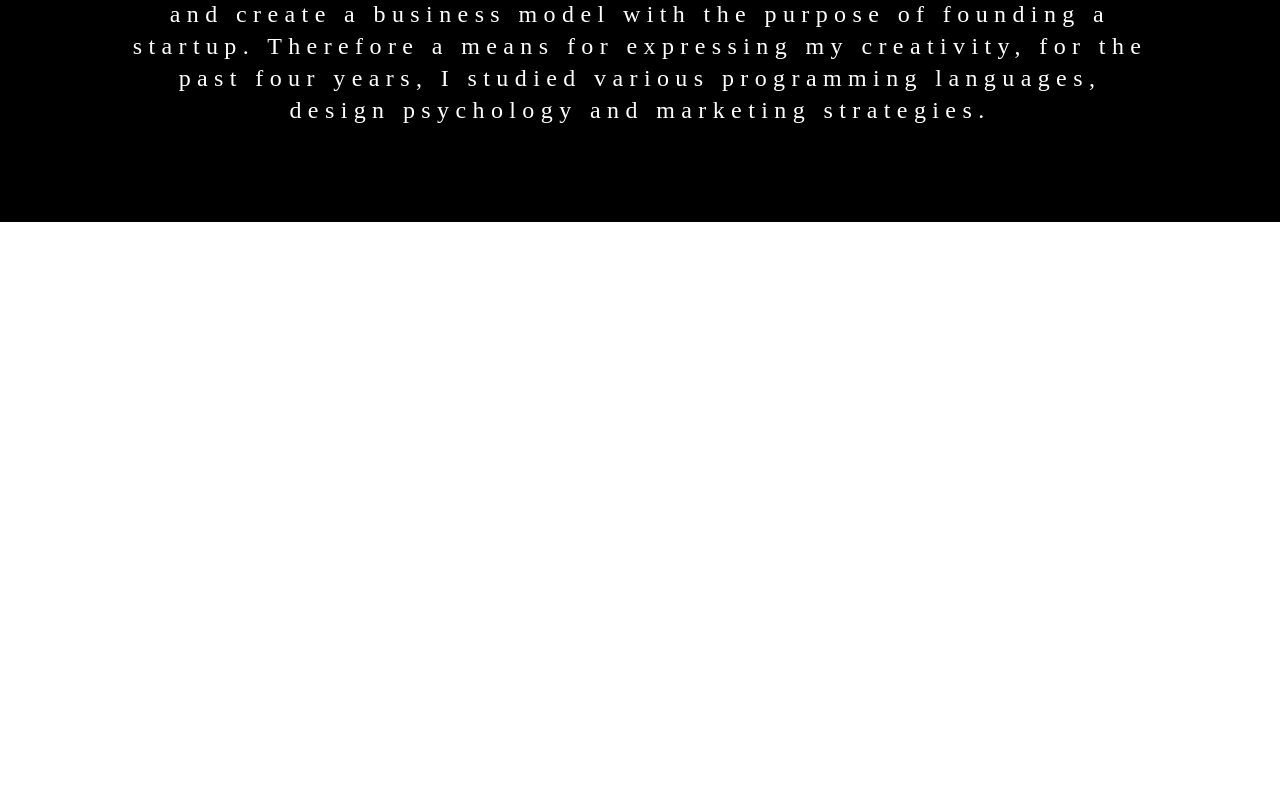
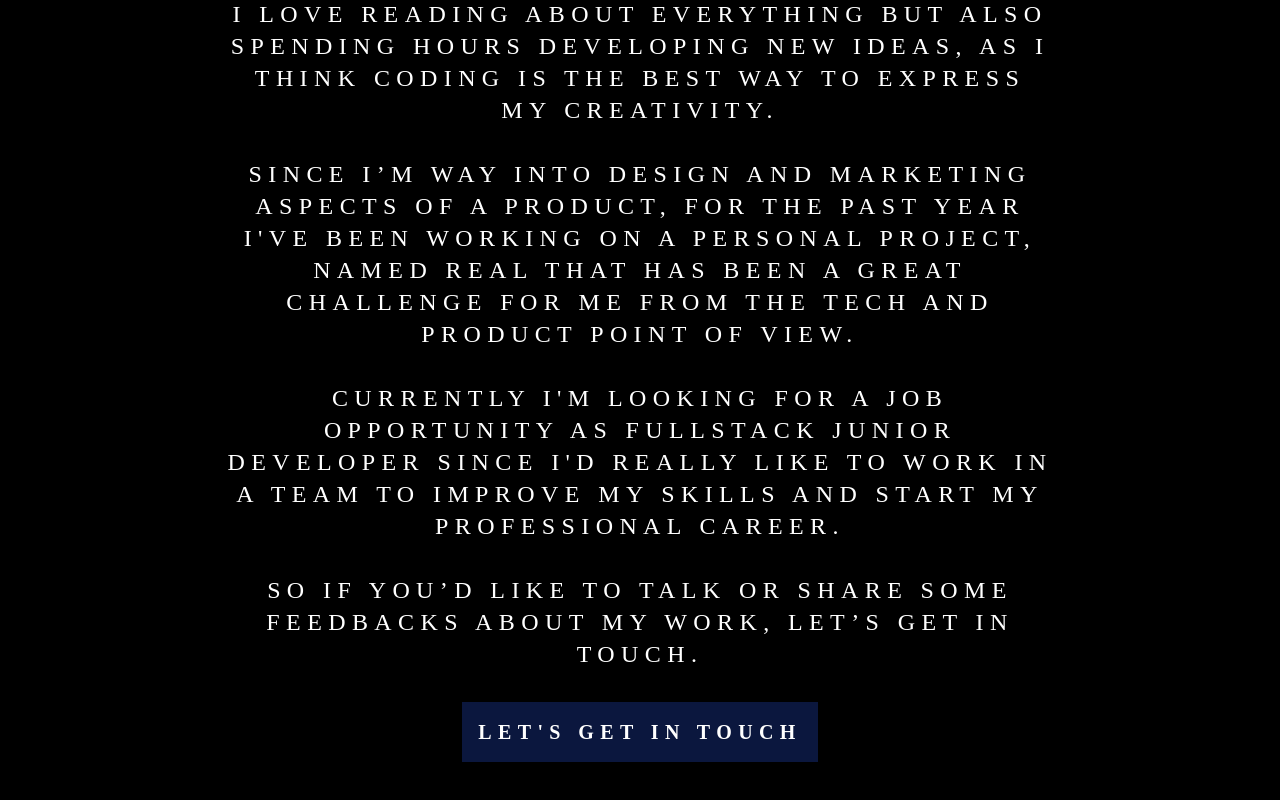
Before and after one commit to Pietro-Putelli/pietro-putelli.github.io, a React (Create React App) app: page /about in a window 1280 px wide. Shown: the part 670-1470 px from the top of the page. Before the commit the page ends 892 px from the top, so only its background shows below. Built offline with nearby package versions, Linux system fonts and the light colour scheme.

Commit message:
rewrite all

```diff
--- a/src/components/buttons/Button.js
+++ b/src/components/buttons/Button.js
@@ -1,8 +1,9 @@
 import { motion } from "framer-motion";
 import React, { memo, useCallback, useState } from "react";
-import { useNavigate } from "react-router-dom";
+import { useNavigate, useHistory } from "react-router-dom";
+import { twMerge } from "tailwind-merge";
 
-const MenuItem = ({ children, to, className }) => {
+const MenuItem = ({ children, to, background, className }) => {
   const [isHover, setIsHover] = useState(0);
 
   const navigate = useNavigate();
@@ -19,7 +20,7 @@ const MenuItem = ({ children, to, className }) => {
     if (to?.includes("https") || to?.includes("mailto")) {
       window.location.replace(to);
     } else {
-      navigate(to);
+      navigate("/" + to);
     }
   }, [to]);
 
@@ -35,21 +36,21 @@ const MenuItem = ({ children, to, className }) => {
         translateY: 0,
         scale: 1,
       }}
-      transition={{ delay: 1 }}
+      transition={{ type: "spring", damping: 16 }}
       onHoverStart={onHoverStart}
       onHoverEnd={onHoverEnd}
-      className={className}
       onClick={onClick}
+      className={twMerge(
+        "text uppercase",
+        className,
+        background ? "bg-second p-4" : ""
+      )}
+      whileHover={{ scale: 1.05, borderRadius: 16 }}
     >
       <motion.p
-        whileHover={{
-          scale: 1.1,
+        animate={{
+          color: isHover ? (background ? "#FFF" : "#0052AC") : "#FFF",
         }}
-        transition={{
-          type: "spring",
-          damping: 16,
-        }}
-        animate={{ color: isHover ? "#0052AC" : "#FFF" }}
         className="text font-bold uppercase text-xl text-center"
       >
         {children}
--- a/src/constants/data.js
+++ b/src/constants/data.js
@@ -21,6 +21,10 @@ const data = {
       { title: "email", to: "mailto:pietroputelli@gmail.com" },
     ],
   },
+  about: {
+    description:
+      "I’m Pietro Putelli, I’m a creative and young person, who loves to share and discuss several topics with others and always learn new things.\n\nI love reading about everything but also spending hours developing new ideas, as I think coding is the best way to express my creativity.\n\nSince I’m way into design and marketing aspects of a product, for the past year I've been working on a personal project, named Real that has been a great challenge for me from the tech and product point of view.\n\nCurrently I'm looking for a job opportunity as fullstack junior developer since I'd really like to work in a team to improve my skills and start my professional career.\n\nSo if you’d like to talk or share some feedbacks about my work, let’s get in touch.",
+  },
 };
 
 export default data;
--- a/src/index.css
+++ b/src/index.css
@@ -2,7 +2,7 @@
 @tailwind components;
 @tailwind utilities;
 
-@import url("https://fonts.googleapis.com/css2?family=Montserrat:wght@300&display=swap");
+@import url("https://fonts.googleapis.com/css2?family=Montserrat:wght@300;400&display=swap");
 
 body {
   overscroll-behavior: none;
@@ -18,7 +18,7 @@ body {
   .text {
     @apply text-white;
     @apply tracking-widest;
-    @apply font-audrey;
+    @apply font-montserrat-light;
   }
 
   .center {
--- a/src/pages/About.js
+++ b/src/pages/About.js
@@ -1,5 +1,7 @@
 import React, { memo } from "react";
 import { AnimatedImage, AnimatedText } from "../components/animations";
+import data from "../constants/data";
+import { Button } from "../components/buttons";
 
 const About = () => {
   return (
@@ -23,18 +25,14 @@ const About = () => {
           src={process.env.PUBLIC_URL + "/images/me.png"}
         />
 
-        <div className="md:mx-[8%] mx-0 pb-16">
-          <AnimatedText className="text text-2xl mt-8 text-center normal-case">
-            Hi, my name is Pietro Putelli, I am 20 years old and I live in
-            Italy. I attended scientific high school and then I enrolled in the
-            first year of the University of computer science. Since I’m a
-            creative and ambitious person, passionate about the design and
-            functionality of products, I decided to develop a project and create
-            a business model with the purpose of founding a startup. Therefore a
-            means for expressing my creativity, for the past four years, I
-            studied various programming languages, design psychology and
-            marketing strategies.
+        <div className="md:mx-[16%] flex flex-col mx-0 pb-16">
+          <AnimatedText className="whitespace-pre-line text text-2xl mt-8 text-center uppercase">
+            {data.about.description}
           </AnimatedText>
+
+          <Button to="contacts" className={"mt-8 self-center"} background>
+            Let's get in touch
+          </Button>
         </div>
       </div>
     </div>
--- a/src/pages/Projects.js
+++ b/src/pages/Projects.js
@@ -26,7 +26,9 @@ const Projects = () => {
           <AnimatedSeparator className="my-12" />
         </div>
 
-        <Button to="https://realmoments.it">DISCOVER MORE</Button>
+        <Button background to="https://realmoments.it">
+          DISCOVER MORE
+        </Button>
       </div>
     </div>
   );
--- a/tailwind.config.js
+++ b/tailwind.config.js
@@ -4,7 +4,8 @@ module.exports = {
   theme: {
     extend: {
       fontFamily: {
-        audrey: ["Montserrat"],
+        "montserrat-light": ["Montserrat", "light"],
+        "montserrat-regular": ["Montserrat", "regular"],
       },
       colors: {
         main: "#030610",
```
Also changed, not shown: 2 other files (tests, documents, lock files or other folders).
